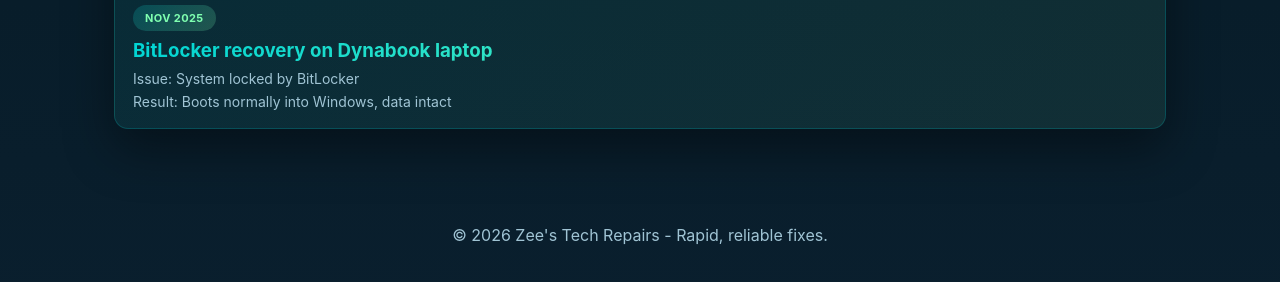
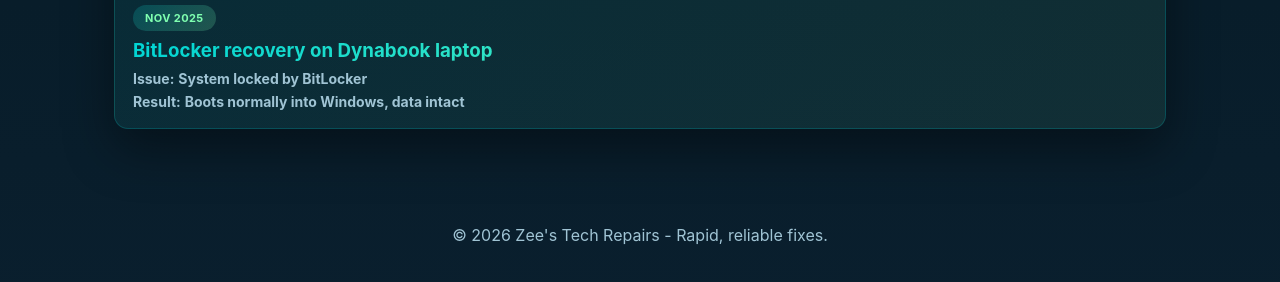
Before and after one commit to TOLZofficial/zeestechrepairs, a plain HTML site: page public/past-repairs.html in a window 1280 px wide. Shown: the part 480-762 px from the top of the page. Drawn offline with Linux system fonts and the light colour scheme.

Commit message:
Update past repairs labels and favicon

```diff
--- a/public/past-repairs.html
+++ b/public/past-repairs.html
@@ -284,8 +284,8 @@
         title: "BitLocker recovery on Dynabook laptop",
         type: "laptop",
         date: "Nov 2025",
-        issue: "System locked by BitLocker",
-        result: "Boots normally into Windows, data intact",
+        issue: "<strong>System locked by BitLocker</strong>",
+        result: "<strong>Boots normally into Windows, data intact</strong>",
         video: "promo-video.mp4"
       }
     ];
@@ -304,8 +304,8 @@
             <span class="badge">${repair.date}</span>
             <h3>${repair.title}</h3>
             <div class="meta">
-              <span>Issue: ${repair.issue}</span>
-              <span>Result: ${repair.result}</span>
+              <span><strong>Issue:</strong> ${repair.issue}</span>
+              <span><strong>Result:</strong> ${repair.result}</span>
             </div>
           </div>
         </article>
```
Also changed, not shown: public/favicon.png.
